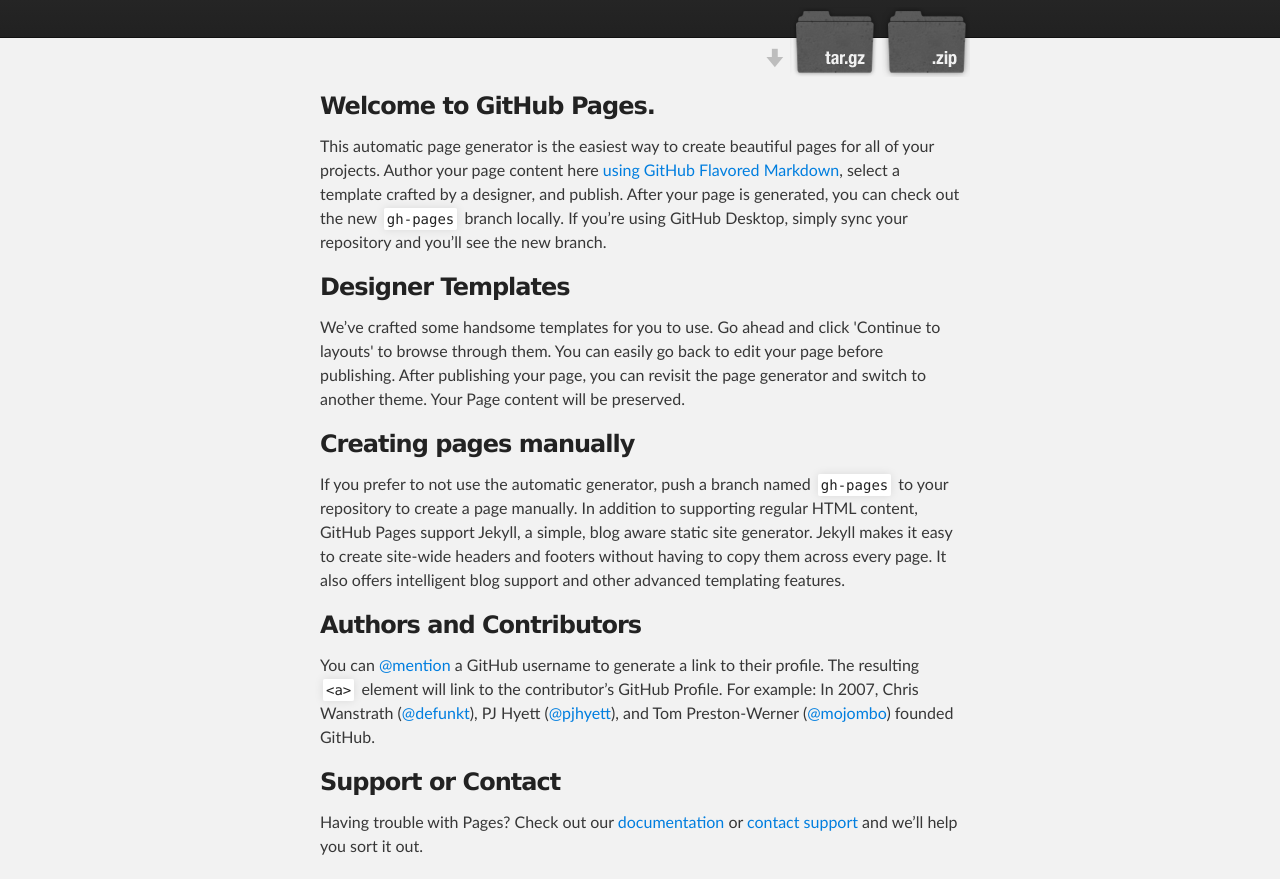
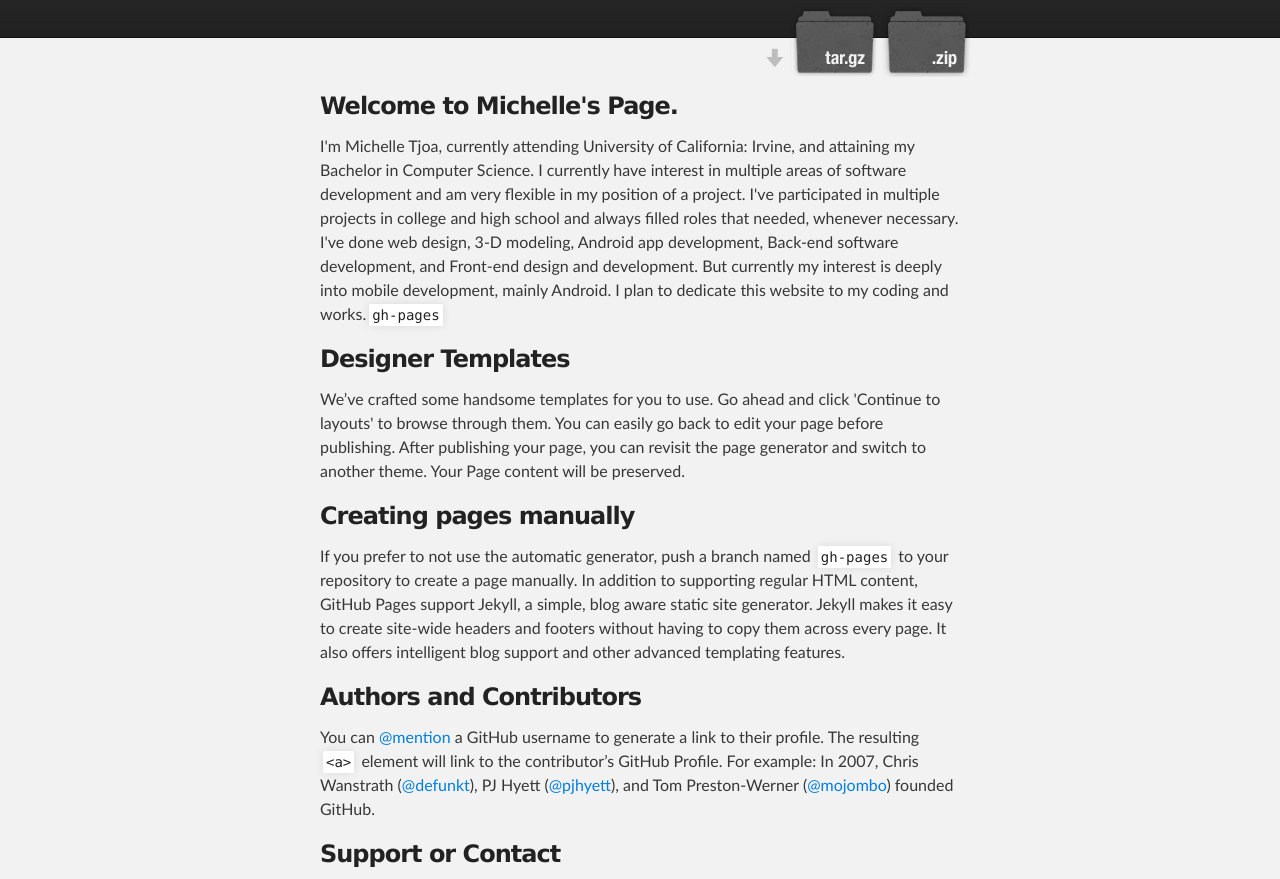
Before and after one commit to cherrycool96/Website, a plain HTML site: page index.html in a window 1280 px wide. Shown: the part 172-1051 px from the top of the page. Drawn offline with Linux system fonts and the light colour scheme.

Commit message:
Updated the Info

```diff
--- a/index.html
+++ b/index.html
@@ -34,9 +34,9 @@
     <div id="main_content_wrap" class="outer">
       <section id="main_content" class="inner">
         <h3>
-<a id="welcome-to-github-pages" class="anchor" href="#welcome-to-github-pages" aria-hidden="true"><span class="octicon octicon-link"></span></a>Welcome to GitHub Pages.</h3>
+<a id="welcome-to-github-pages" class="anchor" href="#welcome-to-github-pages" aria-hidden="true"><span class="octicon octicon-link"></span></a>Welcome to Michelle's Page.</h3>
 
-<p>This automatic page generator is the easiest way to create beautiful pages for all of your projects. Author your page content here <a href="https://guides.github.com/features/mastering-markdown/">using GitHub Flavored Markdown</a>, select a template crafted by a designer, and publish. After your page is generated, you can check out the new <code>gh-pages</code> branch locally. If you’re using GitHub Desktop, simply sync your repository and you’ll see the new branch.</p>
+<p>I'm Michelle Tjoa, currently attending University of California: Irvine, and attaining my Bachelor in Computer Science. I currently have interest in multiple areas of software development and am very flexible in my position of a project.  I've participated in multiple projects in college and high school and always filled roles that needed, whenever necessary.  I've done web design, 3-D modeling, Android app development, Back-end software development, and Front-end design and development.  But currently my interest is deeply into mobile development, mainly Android.  I plan to dedicate this website to my coding and works.<code>gh-pages</code></p>
 
 <h3>
 <a id="designer-templates" class="anchor" href="#designer-templates" aria-hidden="true"><span class="octicon octicon-link"></span></a>Designer Templates</h3>
@@ -56,7 +56,7 @@
 <h3>
 <a id="support-or-contact" class="anchor" href="#support-or-contact" aria-hidden="true"><span class="octicon octicon-link"></span></a>Support or Contact</h3>
 
-<p>Having trouble with Pages? Check out our <a href="https://help.github.com/pages">documentation</a> or <a href="https://github.com/contact">contact support</a> and we’ll help you sort it out.</p>
+<p>Contact me through GitHub or e-mail!  I'm always happy to help out with projects!  <a href="https://help.github.com/pages">documentation</a> or <a href="https://github.com/contact">contact support</a> and we’ll help you sort it out.</p>
       </section>
     </div>
 
```
